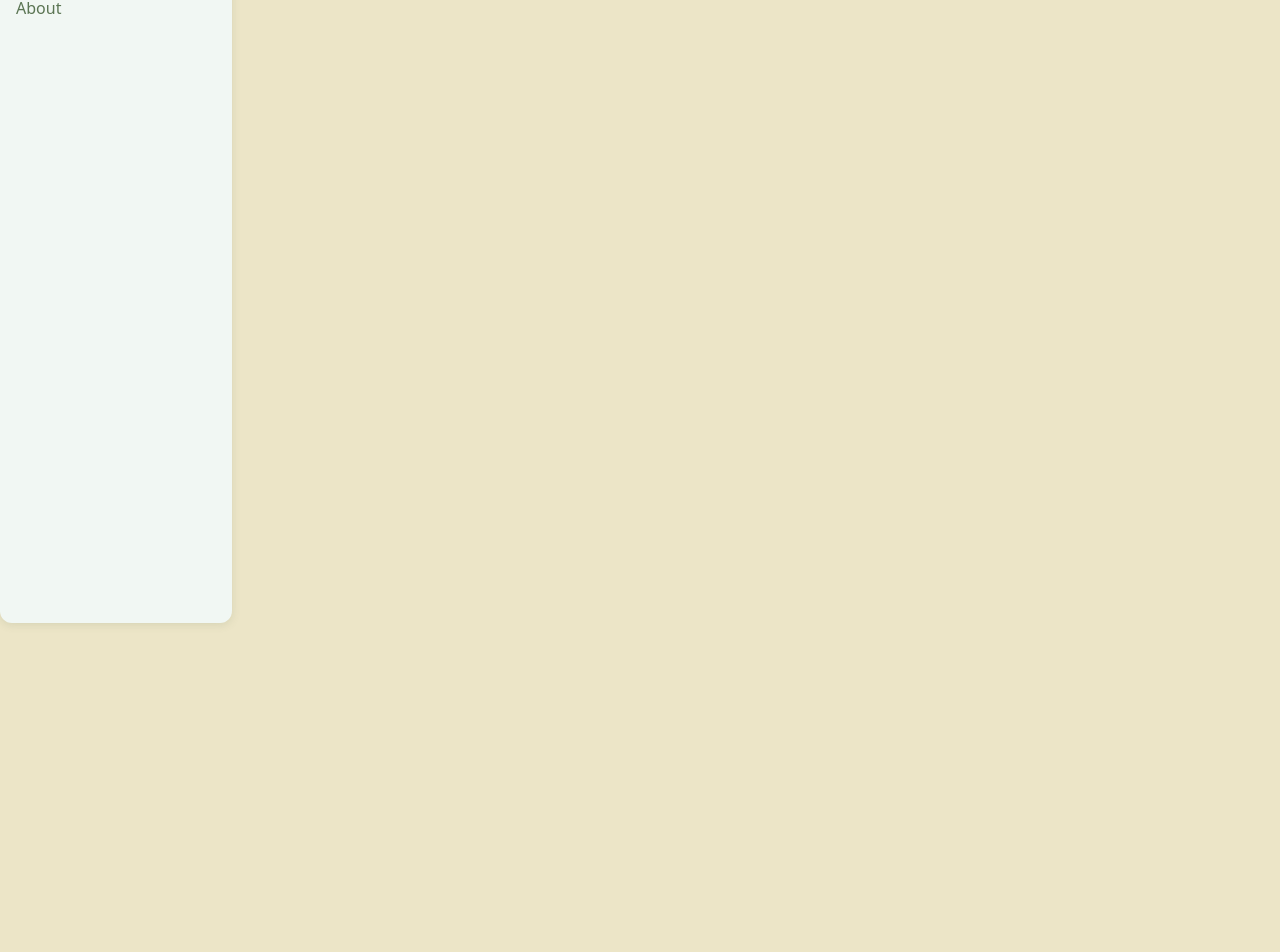
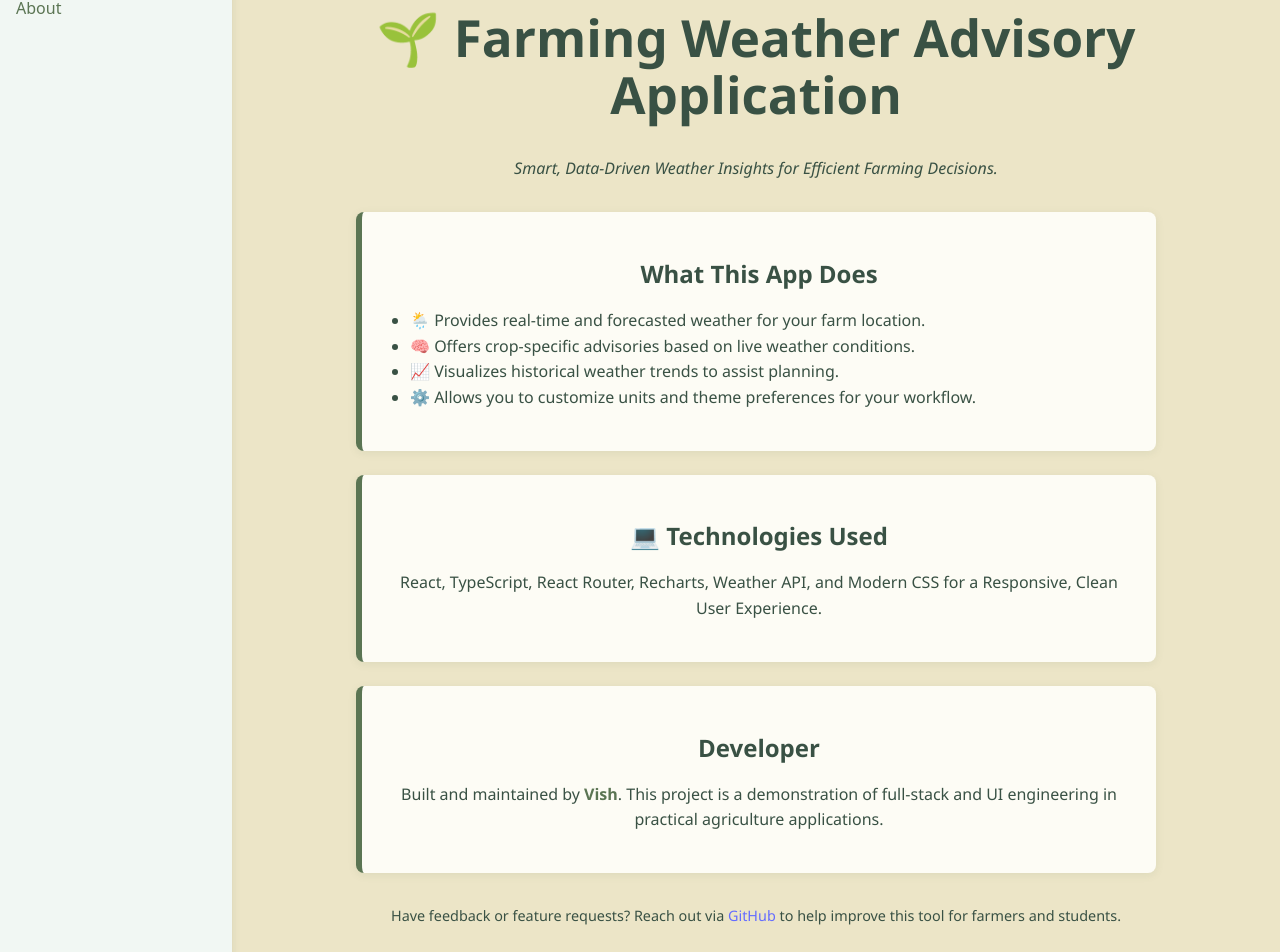
Before and after one commit to vish8426/farming-weather-advisory, a React (Vite) app: page /about in a window 1280 px wide. Shown: the part 224-1176 px from the top of the page. Before the commit the page ends 862 px from the top, so only its background shows below. Built offline with nearby package versions, Linux system fonts and the light colour scheme; no server answers.

Commit message:
Completed About Page

```diff
--- /dev/null
+++ b/src/pages/About.css
@@ -0,0 +1,69 @@
+.about-container {
+    max-width: 800px;
+    margin: 0 auto;
+    padding: 2rem;
+    font-family: 'Segoe UI', sans-serif;
+    color: var(--foreground);
+    background-color: var(--background);
+}
+
+.about-logo {
+    display: block;
+    margin: 0 auto 1rem auto;
+    width: 150px;
+    height: auto;
+}
+
+.about-container h1 {
+    text-align: center;
+    color: var(--foreground);
+}
+
+.tagline {
+    text-align: center;
+    font-style: italic;
+    margin-bottom: 2rem;
+    color: var(--foreground);
+}
+
+.about-card {
+    background-color: var(--card-background);
+    border-left: 6px solid var(--card-border);
+    padding: 1.5rem;
+    margin-bottom: 1.5rem;
+    border-radius: 8px;
+    box-shadow: 0 2px 8px rgba(91, 117, 83, 0.1);
+}
+
+.about-card h2 {
+    color: var(--foreground);
+    margin-bottom: 1rem;
+    text-align: center;
+}
+
+.about-card ul {
+    padding-left: 1.5rem;
+    line-height: 1.6;
+}
+
+.about-card p {
+    line-height: 1.6;
+    text-align: center;
+}
+
+.footer-note {
+    text-align: center;
+    margin-top: 2rem;
+    font-size: 0.9rem;
+    color: var(--foreground);
+}
+
+.about-card a {
+    color: #5b7553;
+    font-weight: 600;
+    text-decoration: none;
+}
+
+.about-card a:hover {
+    text-decoration: underline;
+}
--- a/src/pages/About.tsx
+++ b/src/pages/About.tsx
@@ -1,7 +1,45 @@
 import React from 'react';
+import './About.css';
+import logo from '../assets/logo.png';
 
 const About: React.FC = () => {
-    return <h2>ℹ️ About Page (Coming Soon)</h2>;
+    return (
+        <div className="about-container">
+            <img src={logo} alt="App Logo" className="about-logo" />
+
+            <h1>🌱 Farming Weather Advisory Application</h1>
+            <p className="tagline">Smart, Data-Driven Weather Insights for Efficient Farming Decisions.</p>
+
+            <div className="about-card">
+                <h2>What This App Does</h2>
+                <ul>
+                    <li>🌦️ Provides real-time and forecasted weather for your farm location.</li>
+                    <li>🧠 Offers crop-specific advisories based on live weather conditions.</li>
+                    <li>📈 Visualizes historical weather trends to assist planning.</li>
+                    <li>⚙️ Allows you to customize units and theme preferences for your workflow.</li>
+                </ul>
+            </div>
+
+            <div className="about-card">
+                <h2>💻 Technologies Used</h2>
+                <p>
+                    React, TypeScript, React Router, Recharts, Weather API, and Modern CSS for a Responsive, Clean User Experience.
+                </p>
+            </div>
+
+            <div className="about-card">
+                <h2>Developer</h2>
+                <p>
+                    Built and maintained by <a href="https://github.com/vish8426" target="_blank" rel="noopener noreferrer">Vish</a>.
+                    This project is a demonstration of full-stack and UI engineering in practical agriculture applications.
+                </p>
+            </div>
+
+            <p className="footer-note">
+                Have feedback or feature requests? Reach out via <a href="https://github.com/vish8426" target="_blank" rel="noopener noreferrer">GitHub</a> to help improve this tool for farmers and students.
+            </p>
+        </div>
+    );
 };
 
 export default About;
```
